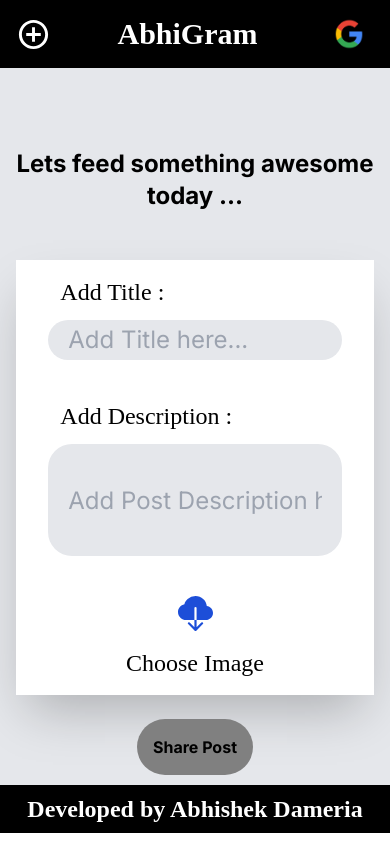
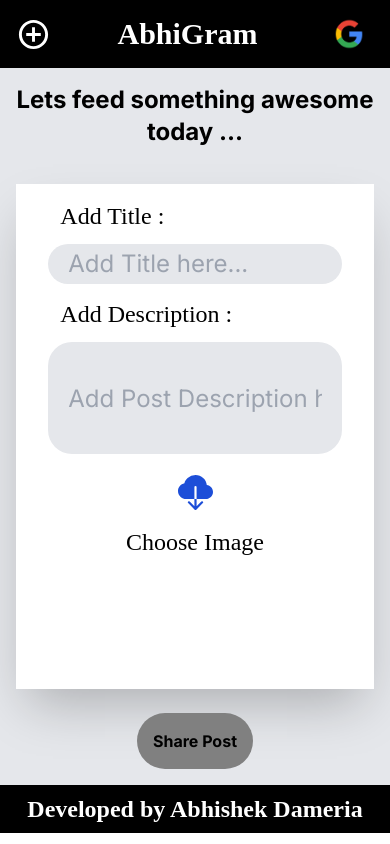
Before and after one commit to Abhishekiet/abhigram, a Next.js app: page /addPost in a window 390 px wide. Built offline with nearby package versions, Linux system fonts and the light colour scheme; no server answers.

Commit message:
Update page.js

```diff
--- a/app/addPost/page.js
+++ b/app/addPost/page.js
@@ -35,9 +35,9 @@
 
     return(
         <div className="flex flex-col h-[85vh] bg-gray-200 md:items-center p-4">
-                <h1 className="text-2xl font-bold text-center mt-16 md:mt-8"> Lets feed something awesome today ... </h1>
+                <h1 className="text-2xl font-bold text-center md:mt-8"> Lets feed something awesome today ... </h1>
 
-                <div className=" flex p-4 flex-col mt-12 md:mt-6 md:w-[50%] items-center text-2xl shadow shadow-2xl py-4 bg-white">
+                <div className=" flex p-4 flex-col h-[60vh] mt-[10%] md:mt-6 md:w-[50%] items-center text-2xl shadow shadow-2xl py-4 bg-white">
 
                     <div className="flex flex-col w-[90%] ">
                     <h1 className="text-start pl-3" style={{ fontFamily:"cursive" }}> Add Title : </h1>
@@ -45,7 +45,7 @@
                     </div>
 
                     <div className="flex flex-col w-[90%]">
-                    <h1 className="text-start mt-10 pl-3" style={{ fontFamily:"cursive" }}> Add Description : </h1>
+                    <h1 className="text-start mt-[5%] pl-3" style={{ fontFamily:"cursive" }}> Add Description : </h1>
                     <input type='text' onChange={e=> setDesc(e.target.value)} className="h-28 p-5 mt-3 rounded-3xl md:h-20 bg-gray-200" placeholder="Add Post Description here..."/>
                     </div>
 
@@ -53,9 +53,9 @@
                     <input type='file' className="w-[20%] hidden" id='qwert' onChange={ e=> setImage( e.target.files[0] ) }/>
 
                     {
-                        image ? <div className="mt-10"> <h1 className="text-center text-blue-700 text-xl font-bold"> Image Selected !!! Proceed to post </h1> </div> :
+                        image ? <div className="mt-[15%]"> <h1 className="text-center text-blue-700 text-xl font-bold"> Image Selected !!! Proceed to post </h1> </div> :
 
-                    <label className="text-start mt-10 flex flex-col justify-center items-center " style={{ fontFamily:"cursive" }} htmlFor='qwert'>
+                    <label className="text-start mt-[15%] flex flex-col justify-center items-center " style={{ fontFamily:"cursive" }} htmlFor='qwert'>
                        <BsFillCloudDownloadFill size={35} className="text-center text-blue-700"/>
                        <h1 className="mt-4"> Choose Image </h1>
                     </label>
@@ -67,7 +67,7 @@
                 <div className="flex justify-center mt-6">
                     {
                         title && image && desc ?
-                        <button className="bg-[green] p-4 mt-14 text-white rounded-full font-bold" onClick={add}> Share Post </button> :
+                        <button className="bg-[green] p-4 mt-[5%] text-white rounded-full font-bold" onClick={add}> Share Post </button> :
                         <button className="bg-[gray] p-4  rounded-full font-bold"> Share Post </button>
                     }
                 </div>
```
